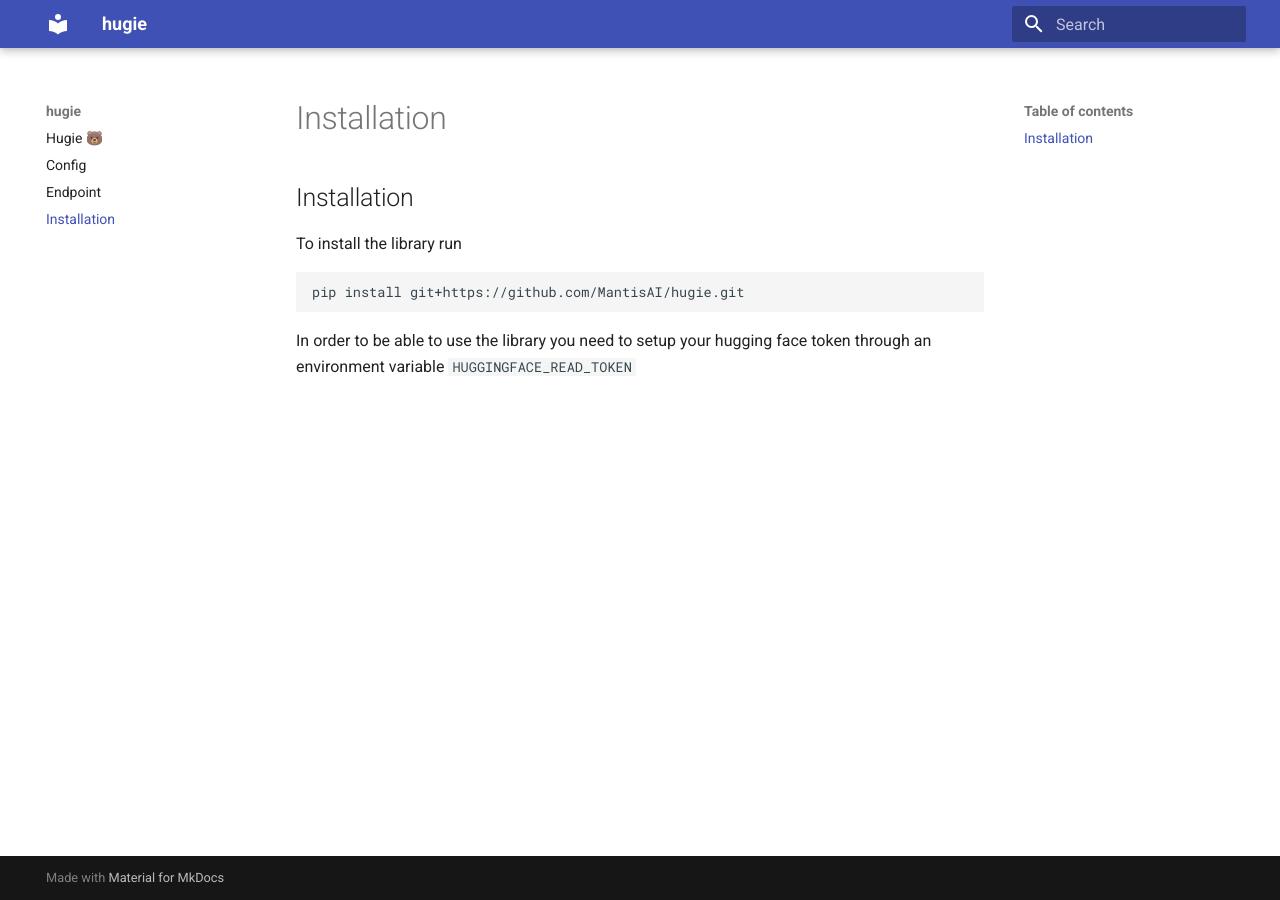
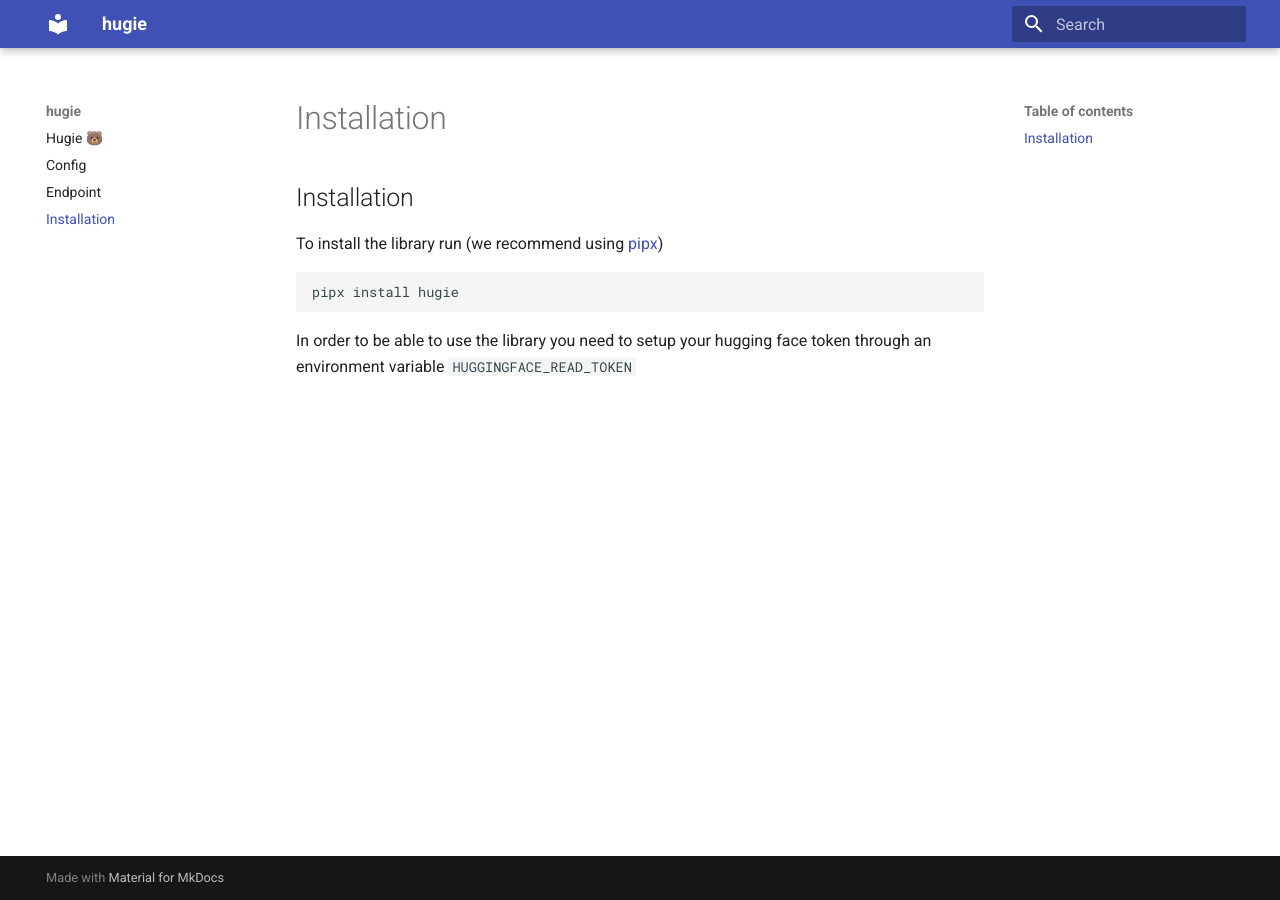
Before and after one commit to MantisAI/hugie, an MkDocs documentation site: the page built from docs/installation.md, in a window 1280 px wide. Built offline with MkDocs 1.6.1 and Material for MkDocs 9.7.7, drawn with Linux system fonts in a browser that asks for light colours.

Commit message:
chg: Update installation docs

````diff
--- a/docs/installation.md
+++ b/docs/installation.md
@@ -1,9 +1,9 @@
 ## Installation
 
-To install the library run
+To install the library run (we recommend using [pipx](https://pypa.github.io/pipx/))
 
 ```
-pip install git+https://github.com/MantisAI/hugie.git
+pipx install hugie
 ```
 
 In order to be able to use the library you need to setup
````
